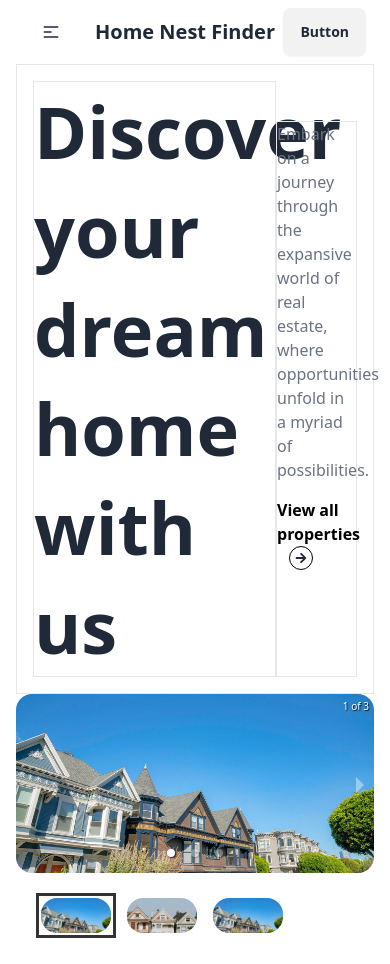
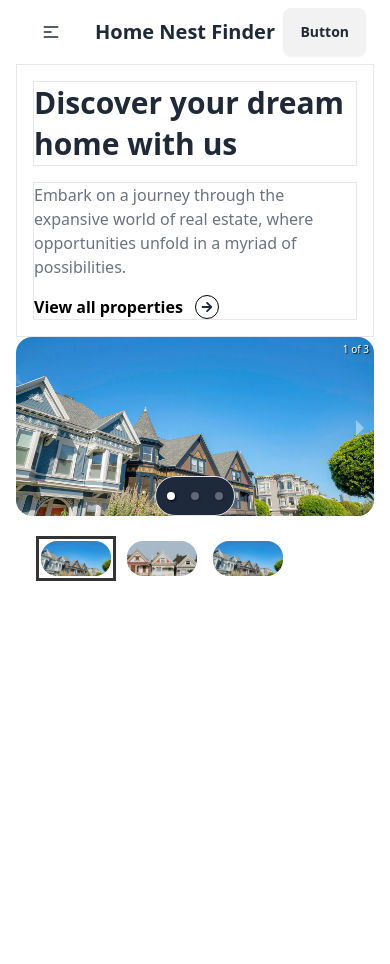
Before and after one commit to Sohelrana2815/home-nest-finder, a React (Vite) app: page / in a window 390 px wide. After the commit the page ends 844 px from the top, so only its background shows below. Built offline with nearby package versions, Linux system fonts and the light colour scheme.

Commit message:
banner section responsive for all devices

```diff
--- a/src/Pages/Home/Banner/Banner.jsx
+++ b/src/Pages/Home/Banner/Banner.jsx
@@ -3,22 +3,22 @@ import { Carousel } from "react-responsive-carousel";
 import banner1 from "../../../assets/Banner-img/banner1.jpg";
 import banner2 from "../../../assets/Banner-img/banner2.jpg";
 import banner3 from "../../../assets/Banner-img/banner3.jpg";
-import { FaArrowRight, FaBeer } from "react-icons/fa";
+import { FaArrowRight } from "react-icons/fa";
 const Banner = () => {
   return (
     <>
-      <div className="border  flex p-4">
-        <div className="border w-3/4">
-          <h2 className="text-7xl font-bold leading-snug">
+      <div className="border flex flex-col md:flex-row p-4">
+        <div className="border w-full md:w-3/4">
+          <h2 className="text-3xl md:text-5xl lg:text-7xl font-bold leading-snug">
             Discover your dream <br /> home with us
           </h2>
         </div>
-        <div className="border w-3/12 mt-10 ">
+        <div className="border w-full md:w-3/12 mt-4 md:mt-10">
           <p className="text-gray-500">
             Embark on a journey through the expansive world of real estate,
             where opportunities unfold in a myriad of possibilities.
           </p>
-          <p className="mt-4 text-black font-bold ">
+          <p className="mt-4 text-black font-bold">
             View all properties
             <span className="btn btn-xs border btn-outline border-black btn-circle ml-3">
               <FaArrowRight />
@@ -29,12 +29,21 @@ const Banner = () => {
       <Carousel>
         <div>
           <img src={banner1} className="rounded-2xl" />
+          <div className="relative">
+            <div className="absolute left-1/2 transform -translate-x-1/2 bottom-0 container h-10 w-20 py-1 rounded-full mx-auto border bg-slate-800"></div>
+          </div>
         </div>
         <div>
           <img src={banner2} className="rounded-2xl" />
+          <div className="relative">
+            <div className="absolute left-1/2 transform -translate-x-1/2 bottom-0 container h-10 w-20 py-1 rounded-full mx-auto border bg-slate-800"></div>
+          </div>
         </div>
         <div>
           <img src={banner3} className="rounded-2xl" />
+          <div className="relative">
+            <div className="absolute left-1/2 transform -translate-x-1/2 bottom-0 container h-10 w-20 py-1 rounded-full mx-auto border-none bg-slate-800"></div>
+          </div>
         </div>
       </Carousel>
     </>
```
